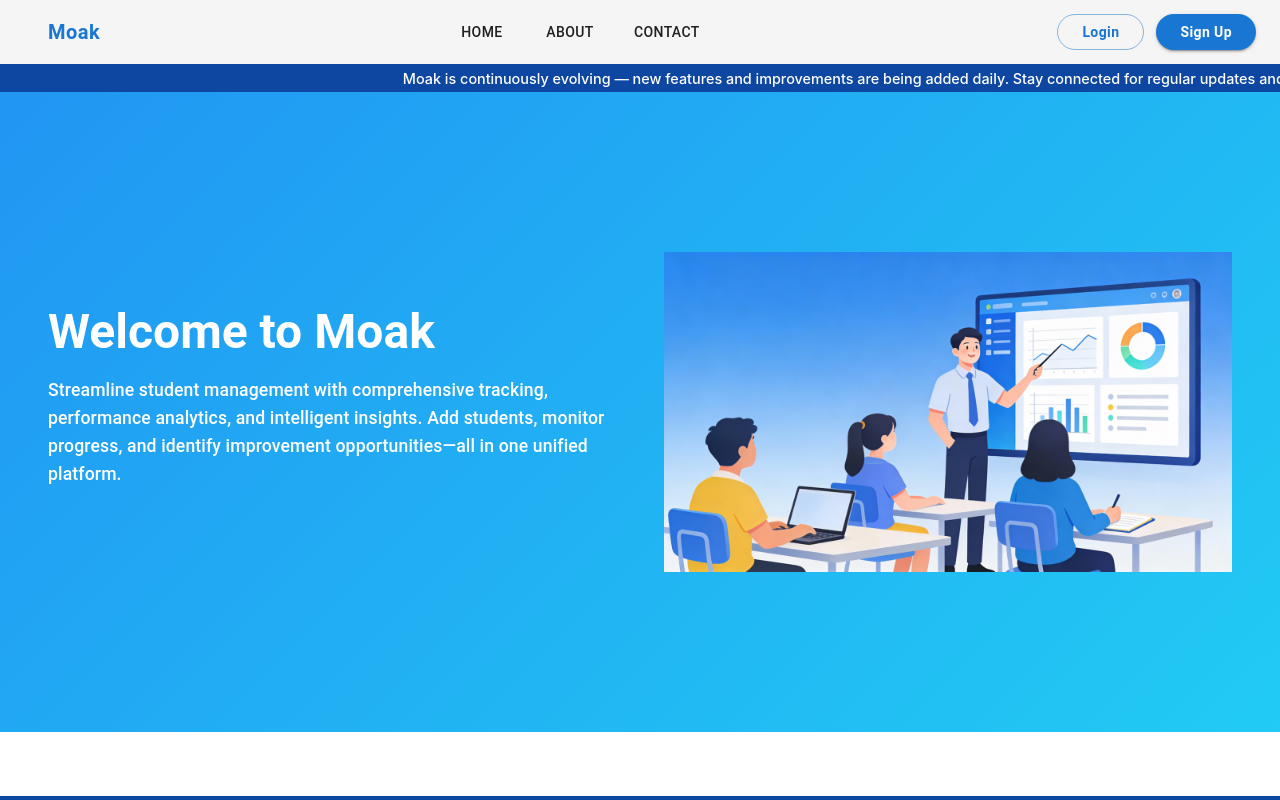
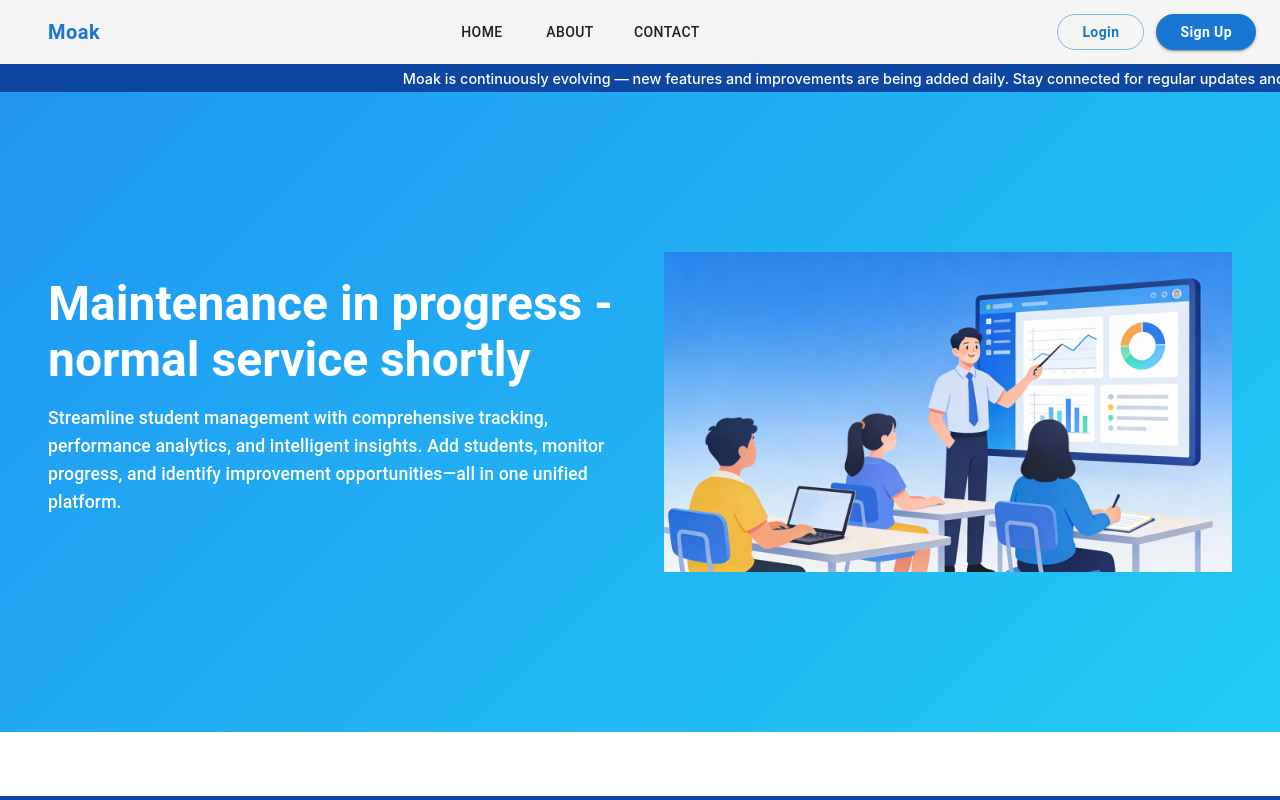
Before and after one commit to akashkumar12345/studentdatatracker, a React (Create React App) app in the folder Frontend/: page / in a window 1280 px wide. Shown: the top 800 px of the page. Built offline with nearby package versions, Linux system fonts and the light colour scheme; some icons are missing.

Commit message:
maintanance message added.....

```diff
--- a/Frontend/src/HomePage/Home.jsx
+++ b/Frontend/src/HomePage/Home.jsx
@@ -71,9 +71,8 @@ const Home = () => {
               fontSize: { xs: "2rem", md: "3rem" },
             }}
           >
-            Welcome to Moak
-          </Typography>
-
+            {/* Welcome to Moak */}
+            Maintenance in progress - normal service shortly          </Typography>
           <Typography
             variant="h6"
             sx={{
```
Lines whose indentation alone changed are shown as unchanged.
